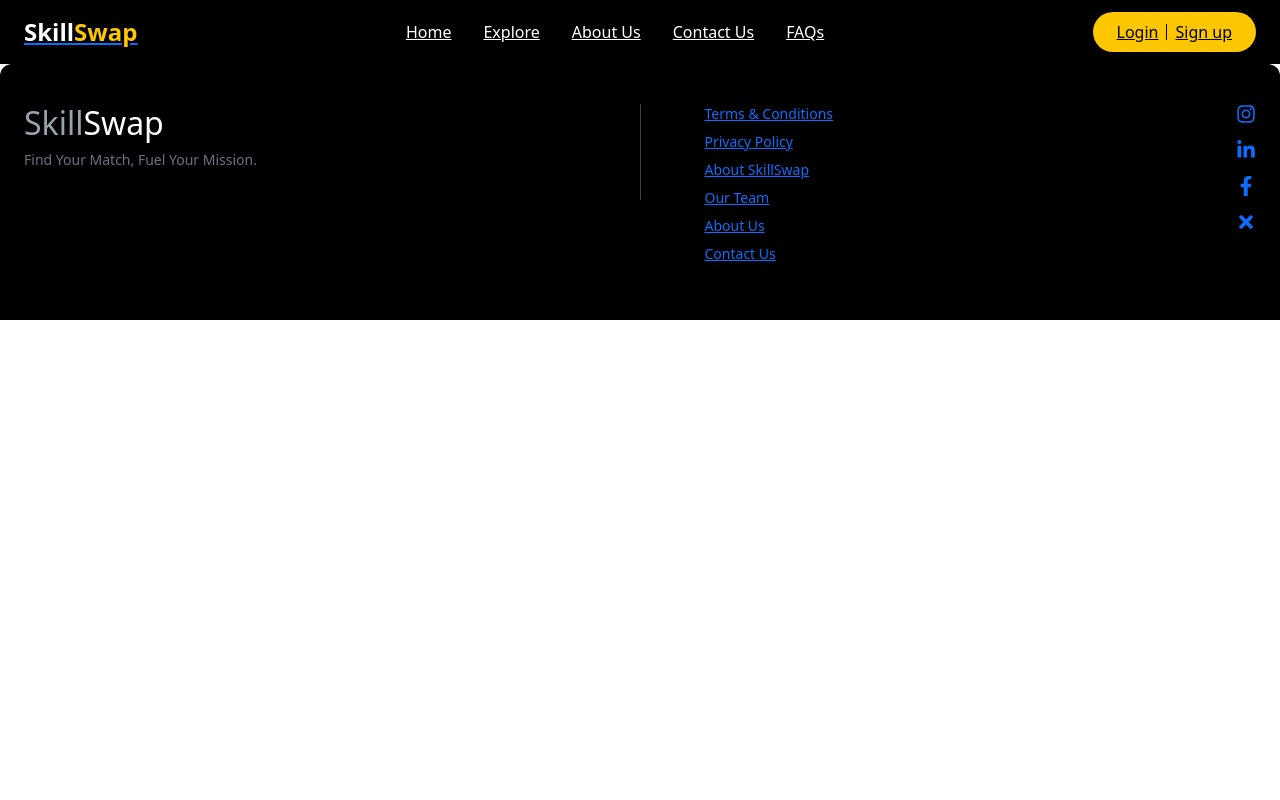
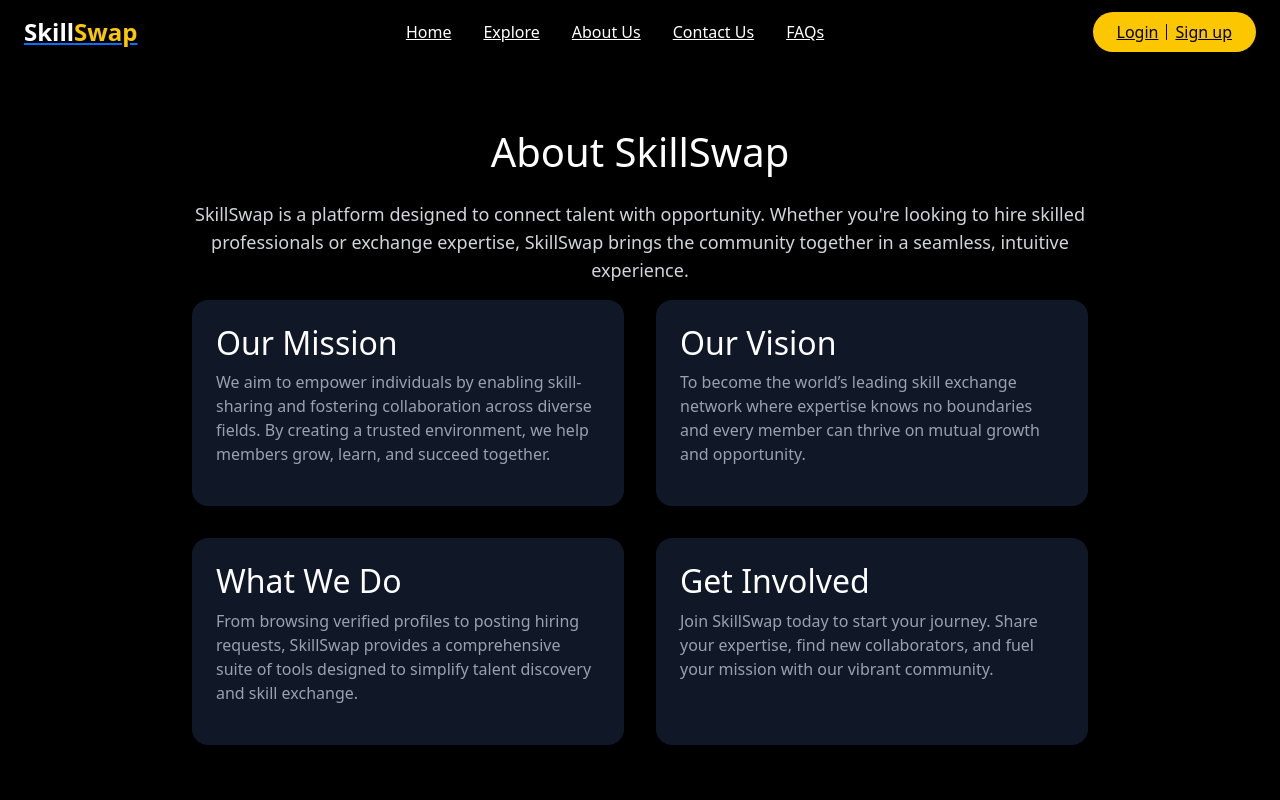
Before and after one commit to abhaypatidar3/Minor-2, a React (Vite) app in the folder frontend/: page /about in a window 1280 px wide. Shown: the top 800 px of the page. Built offline with nearby package versions, Linux system fonts and the light colour scheme.

Commit message:
working with the about  section

```diff
--- a/frontend/src/App.jsx
+++ b/frontend/src/App.jsx
@@ -10,6 +10,7 @@ import ProfileReviews from './components/ProfileReview';
 import UpdateProfile from './components/UpdateProfile';
 import ContactUs from './components/ContactUs';
 import FAQ from './components/FAQ';
+import About from './components/About';
 
 export default function App() {
   return (
@@ -28,6 +29,7 @@ export default function App() {
           <Route path="/footer"  element={<Footer />} />
           <Route path="/contactus"  element={<ContactUs />} />
           <Route path="/faq"  element={<FAQ />} />
+           <Route path="/about"  element={<About />} />
         </Routes>
 
       </main>
--- /dev/null
+++ b/frontend/src/components/About.jsx
@@ -0,0 +1,53 @@
+import React from 'react';
+
+const About = () => {
+  return (
+    <div className="min-h-screen bg-black text-white py-16 px-4">
+      <div className="max-w-4xl mx-auto text-center">
+        <h1 className="text-4xl font-bold mb-4">About SkillSwap</h1>
+        <p className="text-lg text-gray-300 mb-12">
+          SkillSwap is a platform designed to connect talent with opportunity. Whether you're looking
+          to hire skilled professionals or exchange expertise, SkillSwap brings the community together
+          in a seamless, intuitive experience.
+        </p>
+        <div className="grid grid-cols-1 md:grid-cols-2 gap-8">
+          <section className="bg-gray-900 rounded-2xl p-6 text-left">
+            <h2 className="text-2xl font-semibold mb-2">Our Mission</h2>
+            <p className="text-gray-400">
+              We aim to empower individuals by enabling skill-sharing and fostering collaboration
+              across diverse fields. By creating a trusted environment, we help members grow,
+              learn, and succeed together.
+            </p>
+          </section>
+
+          <section className="bg-gray-900 rounded-2xl p-6 text-left">
+            <h2 className="text-2xl font-semibold mb-2">Our Vision</h2>
+            <p className="text-gray-400">
+              To become the world’s leading skill exchange network where expertise knows no
+              boundaries and every member can thrive on mutual growth and opportunity.
+            </p>
+          </section>
+
+          <section className="bg-gray-900 rounded-2xl p-6 text-left">
+            <h2 className="text-2xl font-semibold mb-2">What We Do</h2>
+            <p className="text-gray-400">
+              From browsing verified profiles to posting hiring requests, SkillSwap provides a
+              comprehensive suite of tools designed to simplify talent discovery and skill
+              exchange.
+            </p>
+          </section>
+
+          <section className="bg-gray-900 rounded-2xl p-6 text-left">
+            <h2 className="text-2xl font-semibold mb-2">Get Involved</h2>
+            <p className="text-gray-400">
+              Join SkillSwap today to start your journey. Share your expertise, find new
+              collaborators, and fuel your mission with our vibrant community.
+            </p>
+          </section>
+        </div>
+      </div>
+    </div>
+  );
+};
+
+export default About;
```
